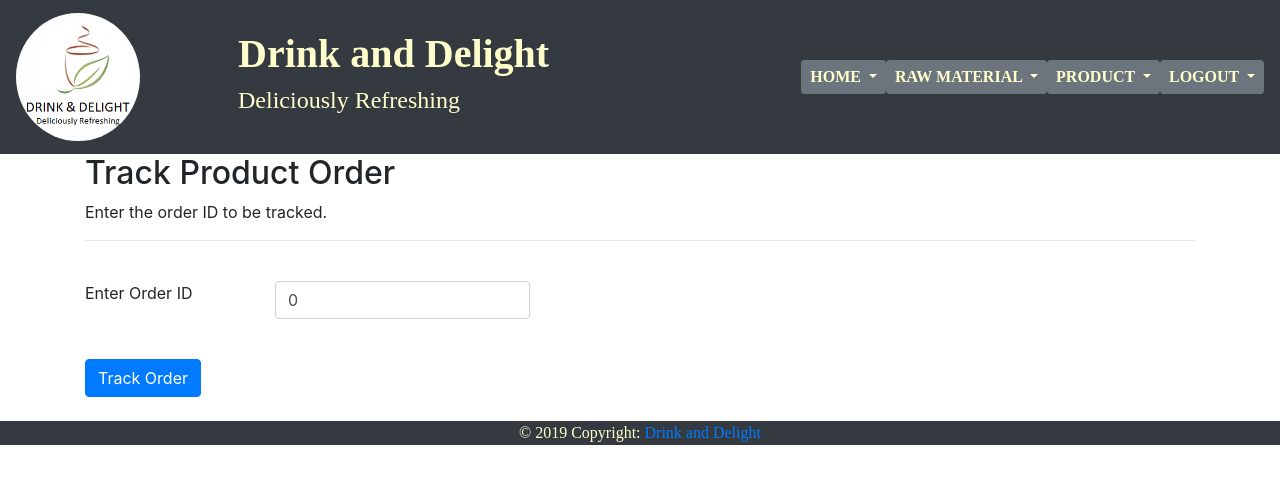
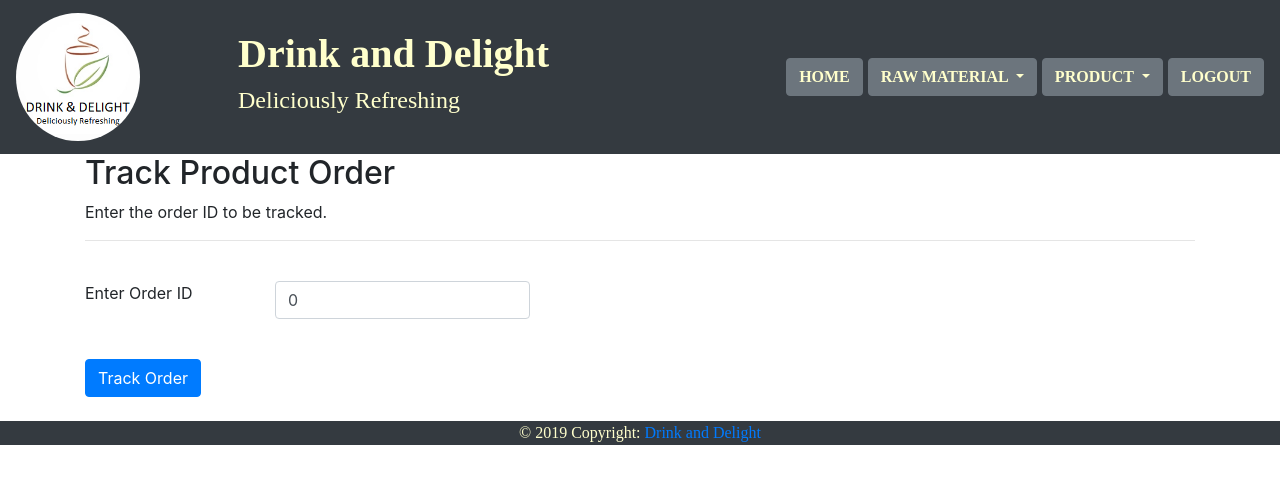
Before and after one commit to prathameshppai/drinkanddelight-frontend, an Angular app: page /track-product-order in a window 1280 px wide. Shown: the top 484 px of the page. Built offline with nearby package versions, Linux system fonts and the light colour scheme.

Commit message:
minor changes in nav bar

```diff
--- a/src/app/header/header.component.css
+++ b/src/app/header/header.component.css
@@ -27,3 +27,7 @@ color: #ffffcc;
     font-family: cursive;
     color: #ffffcc;
 }
+.btn-secondary-spacing
+{
+margin-right: 5px;
+}
--- a/src/app/header/header.component.html
+++ b/src/app/header/header.component.html
@@ -16,7 +16,7 @@
         <ul class="nav navbar-nav mr-auto">
           <li class="nav-item">
                 <div class="btn-group">
-                        <button class="btn btn-secondary btn-sm dropdown-toggle font" id="navbardrop" type="button" data-toggle="dropdown" aria-haspopup="true" aria-expanded="false">
+                        <button class="btn btn-secondary btn-md btn-secondary-spacing font" id="navbardrop" type="button" data-toggle="dropdown" aria-haspopup="true" aria-expanded="false">
                         HOME
                         </button>
             <!-- <a class="nav-link"><p class="font">HOME</p></a> -->
@@ -25,7 +25,7 @@
 
           <li class="nav-item dropdown">
                 <div class="btn-group">
-                        <button class="btn btn-secondary btn-sm dropdown-toggle font" id="navbardrop" type="button" data-toggle="dropdown" aria-haspopup="true" aria-expanded="false">
+                        <button class="btn btn-secondary btn-md dropdown-toggle btn-secondary-spacing font" id="navbardrop" type="button" data-toggle="dropdown" aria-haspopup="true" aria-expanded="false">
                           RAW MATERIAL
                         </button>
             <!-- <a class="nav-link dropdown-toggle font" href="#" id="navbardrop" data-toggle="dropdown">Raw Material
@@ -43,7 +43,7 @@
 
           <li class="nav-item dropdown">
                 <div class="btn-group">
-                        <button class="btn btn-secondary btn-sm dropdown-toggle font" id="navbardrop" type="button" data-toggle="dropdown" aria-haspopup="true" aria-expanded="false">
+                        <button class="btn btn-secondary btn-md dropdown-toggle btn-secondary-spacing font" id="navbardrop" type="button" data-toggle="dropdown" aria-haspopup="true" aria-expanded="false">
                         PRODUCT
                         </button>
             <!-- <a class="nav-link dropdown-toggle font" href="#" id="navbardrop" data-toggle="dropdown">PRODUCT</a> -->
@@ -61,7 +61,7 @@
 
           <li class="nav-item">
                 <div class="btn-group">
-                        <button class="btn btn-secondary btn-sm dropdown-toggle font" id="navbardrop" type="button" data-toggle="dropdown" aria-haspopup="true" aria-expanded="false">
+                        <button class="btn btn-secondary btn-md font" id="navbardrop" type="button" data-toggle="dropdown" aria-haspopup="true" aria-expanded="false">
                         LOGOUT
                         </button>
             <!-- <a class="nav-link font" href="#">LOGOUT</a> -->
```
